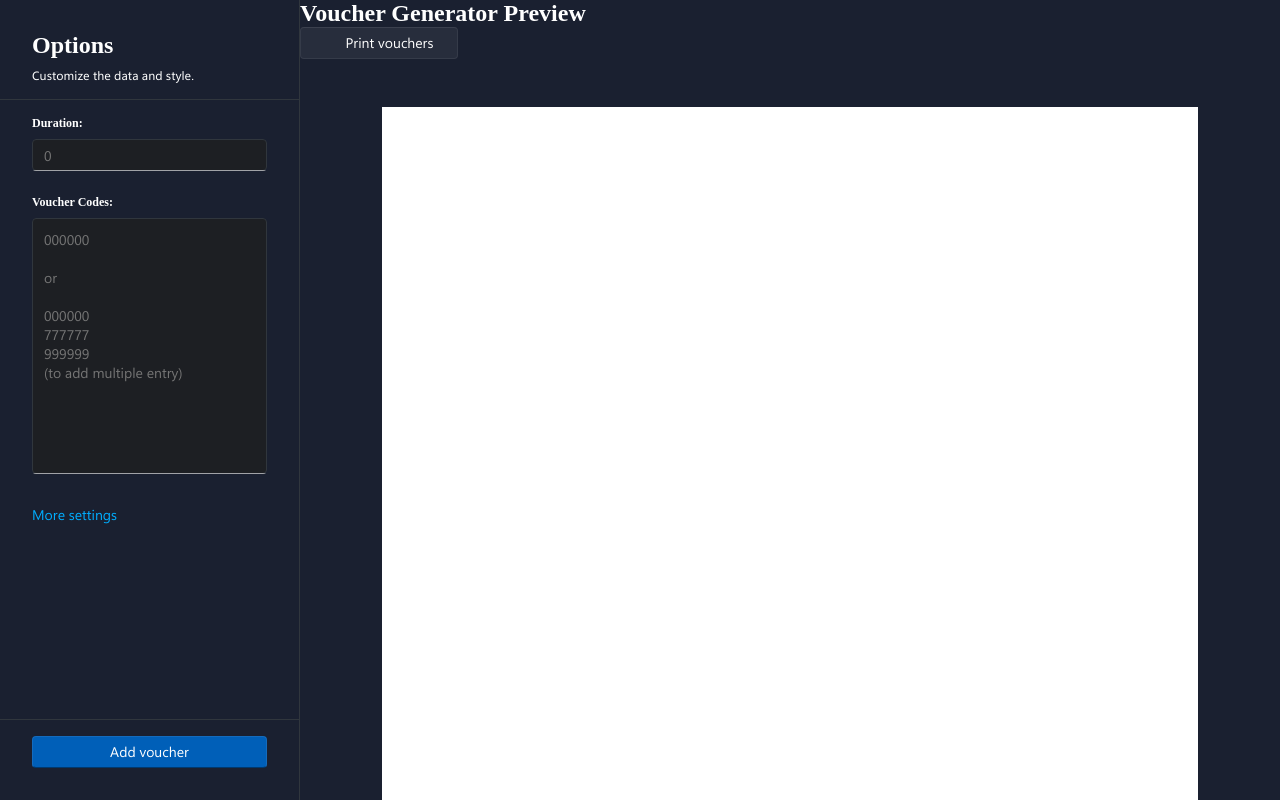
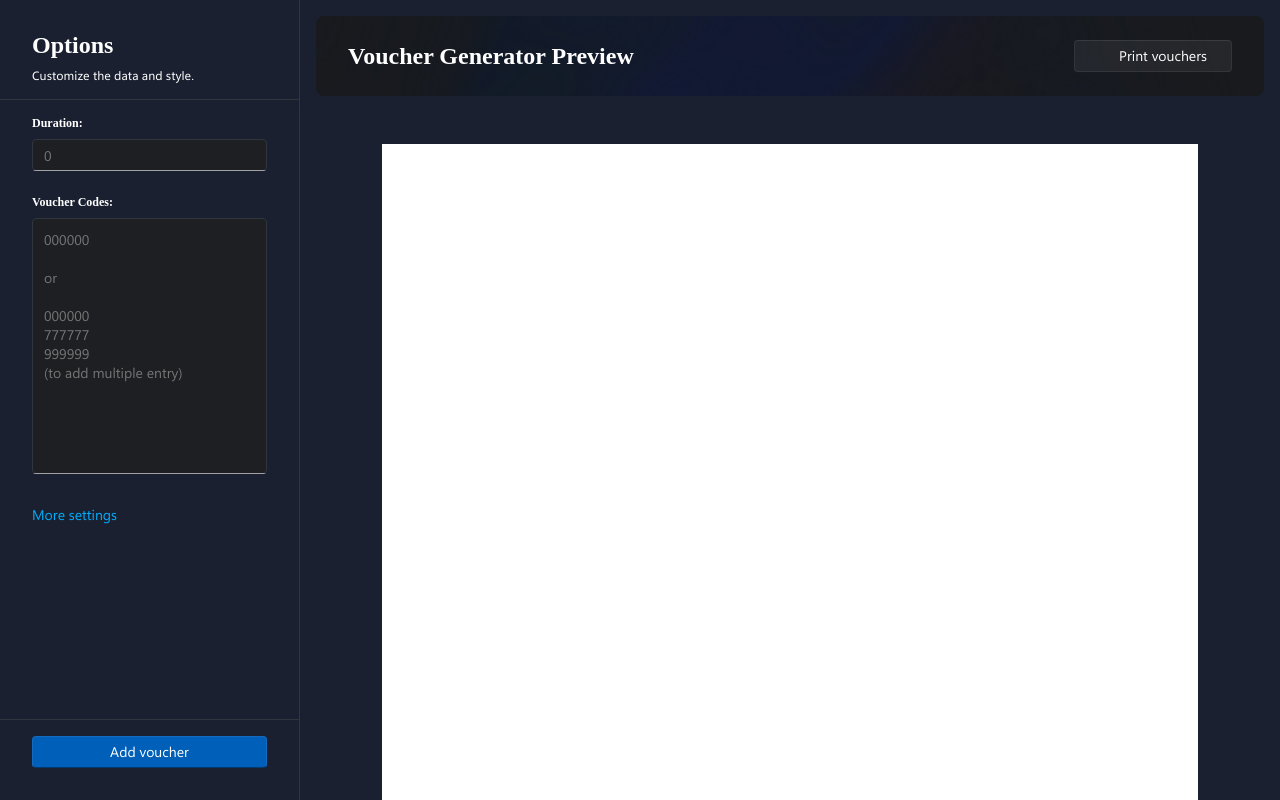
Before and after one commit to MinecraftJohn/wifi-connect, a plain HTML site: page voucher-generator.html in a window 1280 px wide. Drawn offline with Linux system fonts and the light colour scheme; files whose address does not match are found by name; a web font is replaced by a local one.

Commit message:
v23.6.25a

```diff
--- a/voucher-generator.html
+++ b/voucher-generator.html
@@ -5,7 +5,12 @@
     <meta http-equiv="X-UA-Compatible" content="IE=edge" />
     <meta name="viewport" content="width=device-width, initial-scale=1.0" />
     <meta name="theme-color" content="#F1F3F9" />
-    <title>Document</title>
+    <title>Voucher Generator</title>
+    <link
+      rel="shortcut icon"
+      href="assets/img/favicon.png"
+      type="image/x-icon"
+    />
     <style>
       /* #############################################################
       #
@@ -45,7 +50,6 @@
         font-weight: 700;
       }
 
-
       /* ################################################################ */
 
       @font-face {
@@ -77,7 +81,6 @@
         src: url(./assets/fonts//Segoe-UI-Variable-Static-Small-Bold.ttf);
         font-weight: 700;
       }
-
 
       /* ################################################################ */
 
@@ -111,7 +114,6 @@
         font-weight: 700;
       }
 
-
       /* ################################################################ */
 
       @font-face {
@@ -123,7 +125,7 @@
 
       html {
         overflow: hidden;
-        background-color: #1A2030;
+        background-color: #1a2030;
       }
 
       .root {
@@ -253,7 +255,7 @@
       aside {
         display: flex;
         flex-direction: column;
-        background-color: #1A2030;
+        background-color: #1a2030;
         flex-shrink: 0;
         width: 300px;
         height: 100vh;
@@ -324,7 +326,7 @@
         display: none;
       }
 
-      #more-settings:checked ~ .more-settings-container  {
+      #more-settings:checked ~ .more-settings-container {
         display: block;
       }
 
@@ -332,7 +334,7 @@
         position: sticky;
         bottom: 0;
         padding: 16px 32px 32px;
-        background-color: #1A2030;
+        background-color: #1a2030;
         border-top: 1px solid #30363d;
       }
 
@@ -345,18 +347,32 @@
       .header-section {
         position: sticky;
         top: 0;
-        /* display: flex;
+        background-color: #1a2030;
+        padding: 16px 16px 0;
+      }
+
+      .header-section::after {
+        content: "";
+        position: absolute;
+        left: 0;
+        background: linear-gradient(
+          180deg,
+          rgba(26, 32, 48, 0.666),
+          transparent
+        );
+        width: 100%;
+        height: 16px;
+      }
+
+      .header-container {
+        display: flex;
         justify-content: space-between;
         align-items: center;
-        position: sticky;
-        top: 16px;
-        z-index: 1;
+        background: url(./assets/img/bloom-mica-dark.png) center center/cover
+          no-repeat;
         height: 80px;
-        margin: 16px;
         padding: 0 32px;
-        background-color: #1A2030;
-        background: url(./assets/img/bloom-mica-dark.png) center center/cover no-repeat;
-        border-radius: 8px; */
+        border-radius: 8px;
       }
 
       h1 {
```
Also changed, not shown: 1 other file. Lines whose indentation alone changed are shown as unchanged.
